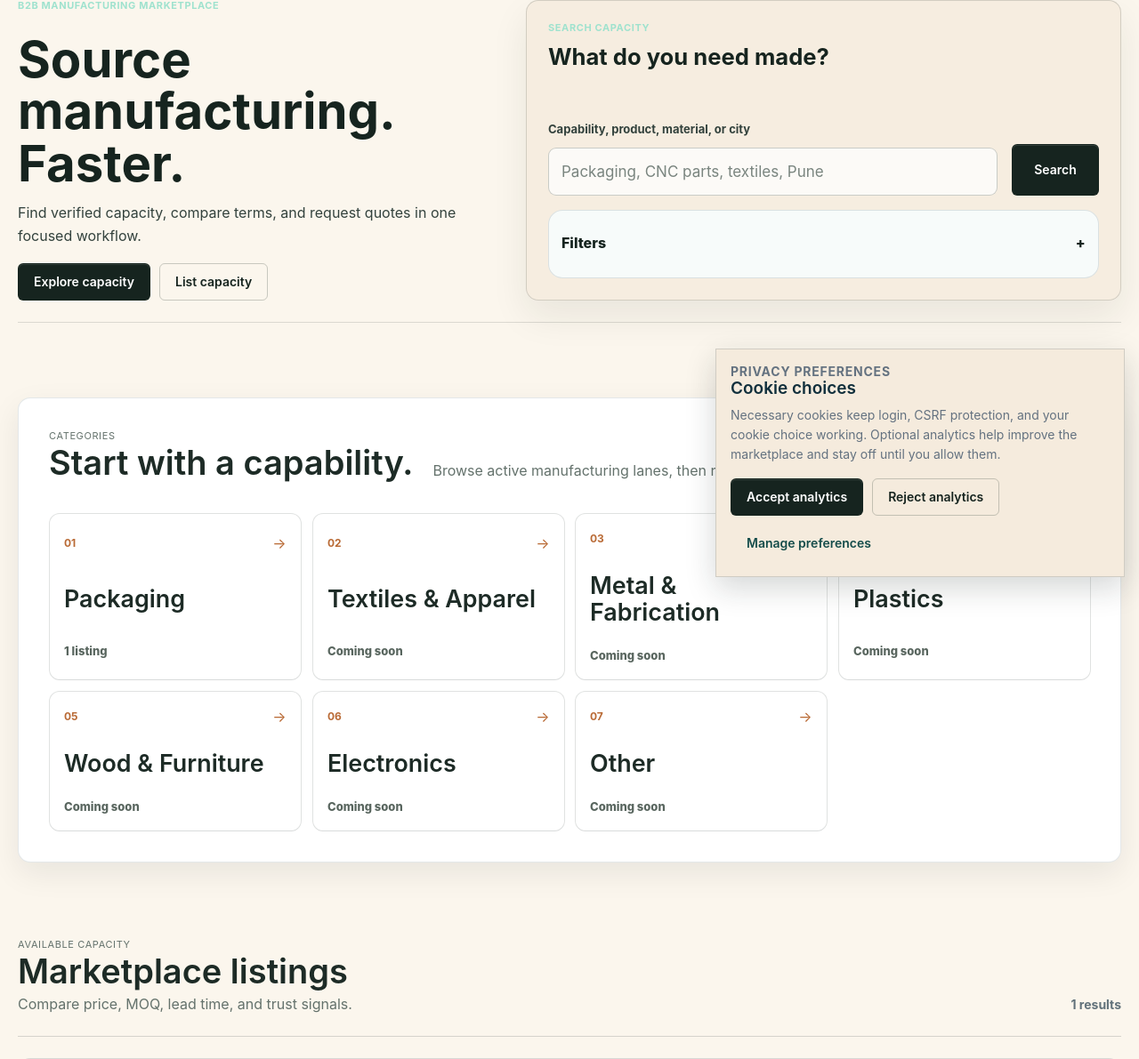
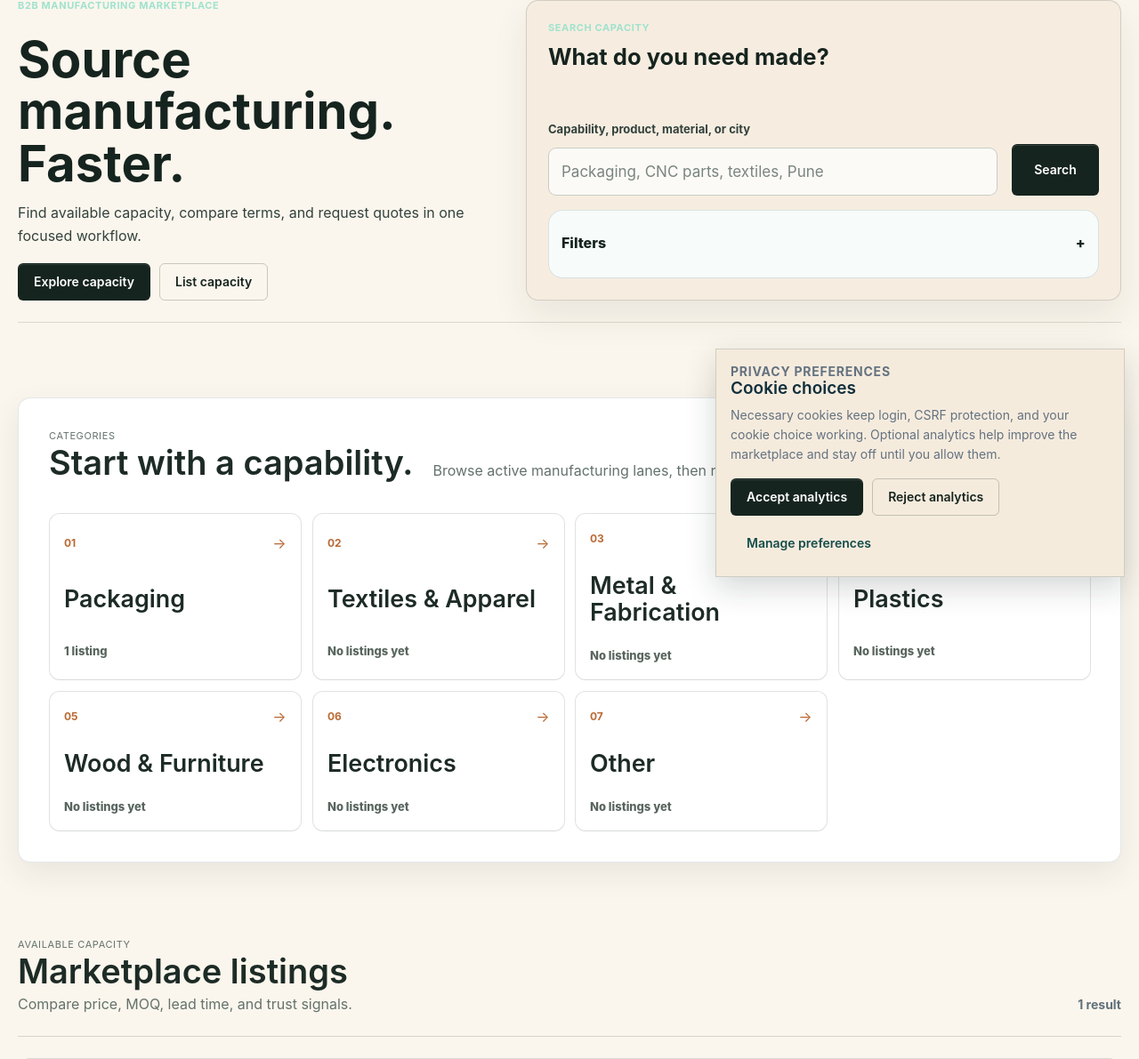
Before and after one commit to ahmed-mir/Ubhaar-Vyapaar, a Django app: page / in a window 1280 px wide. Shown: the part 135-1326 px from the top of the page at 89% size. Run offline with Django 5.2, Linux system fonts and the light colour scheme; tables that the repository leaves empty hold one stand-in row (values such as "Sample post"); grey boxes marked "Sample" are stand-in pictures; parts of the project's set-up code (start-up, migrations or seed data) failed here and were passed over.

Commit message:
Improve marketplace homepage UX

```diff
--- a/marketplace/templates/marketplace/home.html
+++ b/marketplace/templates/marketplace/home.html
@@ -2,7 +2,7 @@
 {% load currency %}
 
 {% block title %}Find manufacturing capacity | Ubhaar-Vyapaar{% endblock %}
-{% block meta_description %}Search verified manufacturing capacity by category, location, MOQ, price, and lead time on Ubhaar-Vyapaar.{% endblock %}
+{% block meta_description %}Search manufacturing capacity by category, location, MOQ, price, and lead time on Ubhaar-Vyapaar.{% endblock %}
 
 {% block content %}
     {% include "marketplace/includes/home_editorial.html" %}
--- a/marketplace/templates/marketplace/includes/home_editorial.html
+++ b/marketplace/templates/marketplace/includes/home_editorial.html
@@ -4,7 +4,7 @@
     <div class="hero-statement" data-reveal="up">
         <p class="eyebrow">B2B manufacturing marketplace</p>
         <h1 id="hero-title">Source manufacturing. Faster.</h1>
-        <p class="hero-intro">Find verified capacity, compare terms, and request quotes in one focused workflow.</p>
+        <p class="hero-intro">Find available capacity, compare terms, and request quotes in one focused workflow.</p>
         <div class="hero-actions" aria-label="Primary marketplace actions">
             <a class="button button-primary" href="#marketplace-listings">Explore capacity</a>
             <a class="button button-secondary" href="{% url 'register_manufacturer' %}">List capacity</a>
@@ -24,7 +24,7 @@
         </div>
     </div>
 
-    <form method="get" action="{% url 'home' %}" class="capacity-search capacity-discovery-module" data-reveal="scale" data-analytics-event="marketplace_search">
+    <form method="get" action="{% url 'home' %}#marketplace-listings" role="search" aria-label="Search manufacturing capacity" class="capacity-search capacity-discovery-module" data-reveal="scale" data-analytics-event="marketplace_search">
         <div class="search-panel-heading">
             <div>
                 <p class="eyebrow">Search capacity</p>
@@ -124,7 +124,7 @@
                 {% if category.count %}
                     <span class="category-count">{{ category.count }} listing{{ category.count|pluralize }}</span>
                 {% else %}
-                    <span class="category-count">Coming soon</span>
+                    <span class="category-count">No listings yet</span>
                 {% endif %}
                 <span class="category-arrow" aria-hidden="true">&rarr;</span>
             </a>
@@ -136,11 +136,11 @@
     <div class="section-heading results-heading" data-reveal="up">
         <div>
             <p class="eyebrow">Available capacity</p>
-            <h2 id="listings-title">{% if query or selected_category or location or moq or max_price or lead_time %}Matching suppliers{% else %}Marketplace listings{% endif %}</h2>
+            <h2 id="listings-title">{% if query or selected_category or location or moq or max_price or lead_time or verification %}Matching listings{% else %}Marketplace listings{% endif %}</h2>
             <p>{% if query %}Matches for "{{ query }}"{% elif selected_category %}Filtered by category.{% else %}Compare price, MOQ, lead time, and trust signals.{% endif %}</p>
         </div>
         <div class="results-tools">
-            <span>{{ page_obj.paginator.count }} results</span>
+            <span>{{ page_obj.paginator.count }} result{{ page_obj.paginator.count|pluralize }}</span>
             {% if query or selected_category or location or moq or max_price or lead_time or verification or sort != "newest" %}
                 <a class="button button-secondary button-compact" href="{% url 'home' %}">Clear filters</a>
             {% endif %}
@@ -190,7 +190,7 @@
             </article>
         {% empty %}
             <div class="empty-state" data-reveal="up">
-                {% if query or selected_category %}
+                {% if query or selected_category or location or moq or max_price or lead_time or verification %}
                     <h3>No matching listings</h3>
                     <p>Try broader filters.</p>
                     <a class="button" href="{% url 'home' %}">Clear filters</a>
@@ -235,7 +235,7 @@
         <h2 id="trust-title">Built for B2B decisions.</h2>
     </div>
     <div class="trust-rhythm">
-        <div data-reveal="up"><span>01</span><strong>Verified manufacturers</strong><p>Public listings connect to business profiles.</p></div>
+        <div data-reveal="up"><span>01</span><strong>Business profiles</strong><p>Check each manufacturer profile and its verification status before requesting a quote.</p></div>
         <div data-reveal="up"><span>02</span><strong>Reviews</strong><p>Completed orders build trust signals.</p></div>
         <div data-reveal="up"><span>03</span><strong>Milestones</strong><p>Production progress stays visible.</p></div>
     </div>
```
